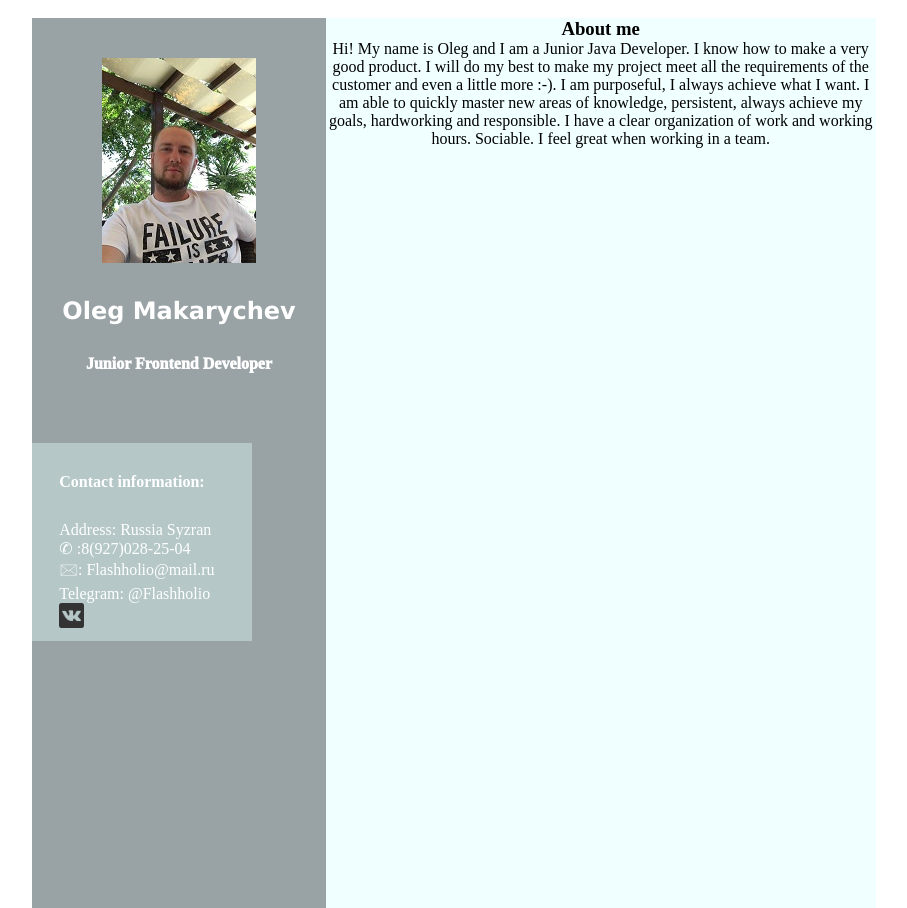
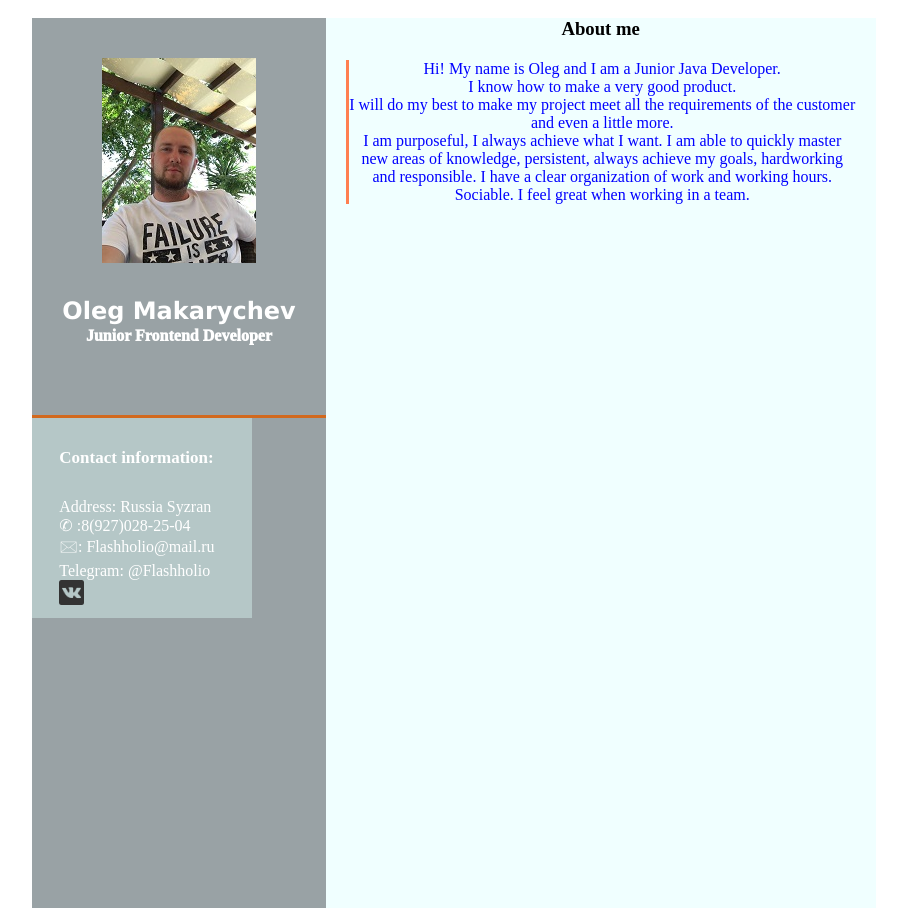
Before and after one commit to Flashholio/New-Folder, a plain HTML site: page index.html in a window 1280 px wide. Shown: the whole page, without its empty margins (186-1093 px from the left). Drawn offline with Linux system fonts and the light colour scheme.

Commit message:
init: правки по разметке в index ver10.html

```diff
--- a/index.html
+++ b/index.html
@@ -32,9 +32,10 @@
       <section class="two"><h3 class="am">About me</h3>
         <div class="text">
             <a>
-                Hi! My name is Oleg and I am a Junior Java Developer.
-                I know how to make a very good product.
-                I will do my best to make my project meet all the requirements of the customer and even a little more :-).
+                <p>Hi! My name is Oleg and I am a Junior Java Developer.</p>
+                <p>I know how to make a very good product.</p>
+                <p>I will do my best to make my project meet all the requirements of the customer and even a little more.</p>
+
                 I am purposeful, I always achieve what I want.
                 I am able to quickly master new areas of knowledge, persistent, always achieve my goals, hardworking and responsible.
                 I have a clear organization of work and working hours. Sociable.
--- a/style.css
+++ b/style.css
@@ -24,6 +24,7 @@
     "Lucida Sans Unicode", Geneva, Verdana, sans-serif;
   color: rgb(255, 255, 255);
   padding: 30px;
+  height: 2px;
 }
 .nam {
   background: teal;
@@ -57,6 +58,7 @@
   padding-top: 0px;
   padding-bottom: 70px;
   font-weight: 1000;
+  border-bottom: solid chocolate;
 }
 .inf {
   color: rgb(255, 255, 255);
@@ -66,6 +68,7 @@
   text-align: left;
   padding-left: 27px;
   font-weight: 900;
+  font-size: 17px;
 }
 .continf {
   color: rgb(255, 255, 255);
@@ -78,6 +81,10 @@
 .foto {
   padding-top: 40px;
   justify-content: center;
-  border-radius: 40%;
-  border-radius: 10%;
 }
+.text {
+  color: blue;
+  border-left: solid coral;
+  margin: 20px;
+  ;
+  }
```
